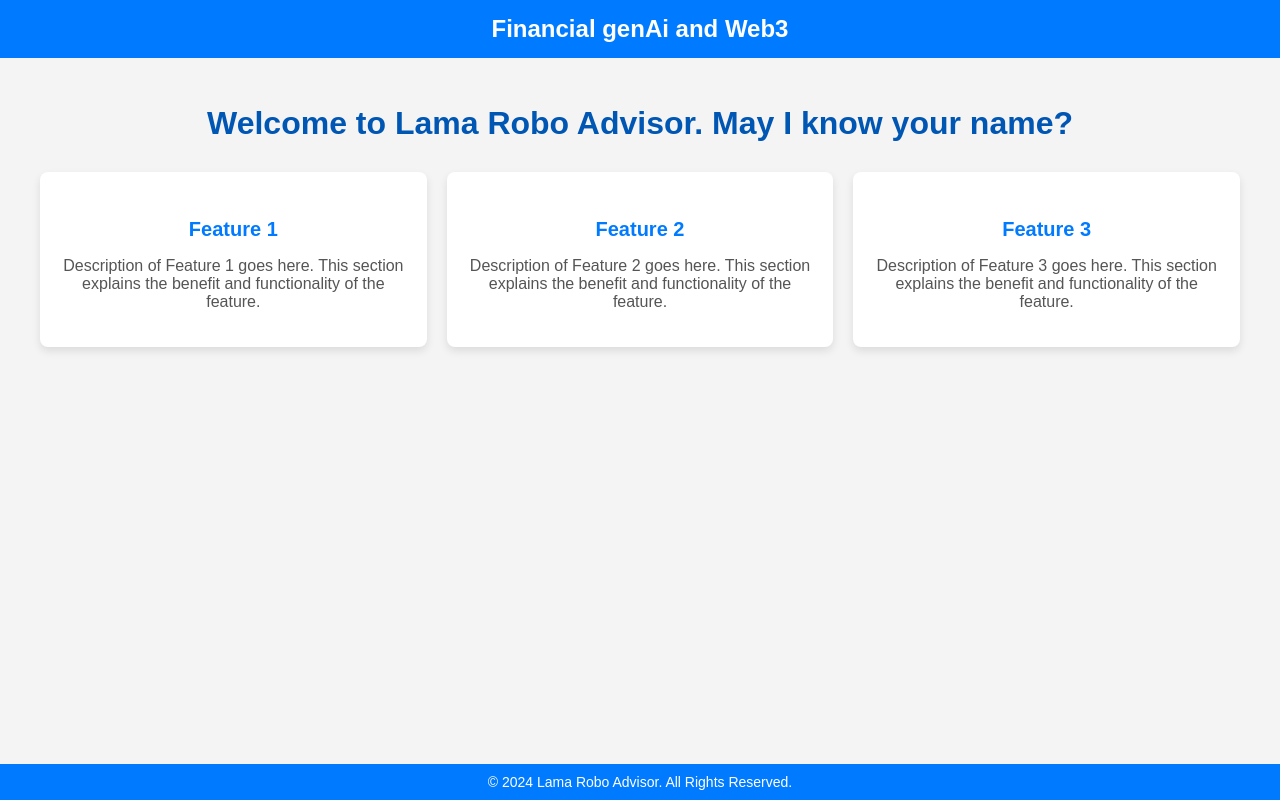
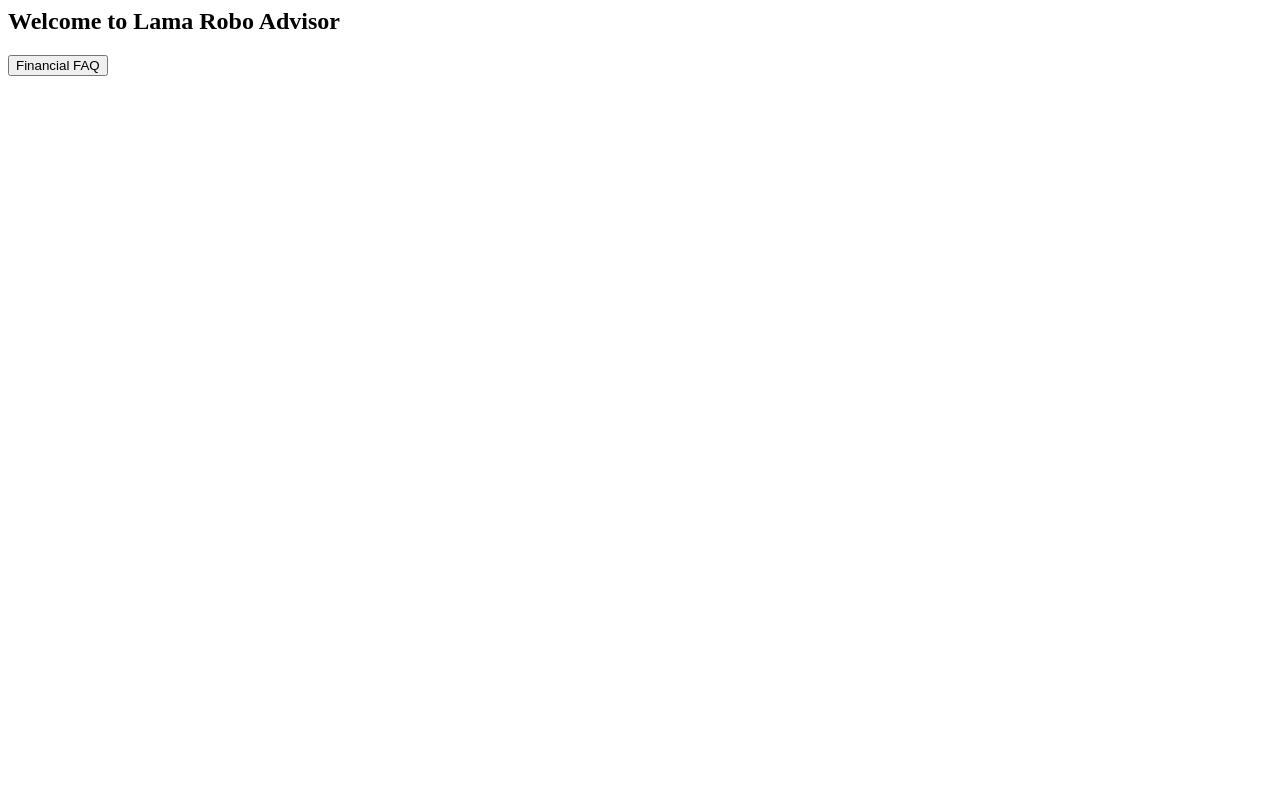
Before and after one commit to teohteiktoe/2024s1-bc3409-3415-monday, a Flask app: page / in a window 1280 px wide. Run offline with Flask 3, Linux system fonts and the light colour scheme.

Commit message:
Add files via upload

```diff
--- /dev/null
+++ b/templates/financial_FAQ.html
@@ -0,0 +1,5 @@
+<h2>Welcome to Financial FAQ</h2>
+<form action="/makersuite" method="post">
+    <input type="text" name="q">
+    <input type="submit" value="Enter">
+</form>
--- a/templates/index.html
+++ b/templates/index.html
@@ -1,142 +1,4 @@
-<!DOCTYPE html>
-<html lang="en">
-<head>
-    <meta charset="UTF-8">
-    <meta name="viewport" content="width=device-width, initial-scale=1.0">
-    <title>Financial genAi and Web3</title>
-    <style>
-        body {
-            font-family: Arial, sans-serif;
-            margin: 0;
-            padding: 0;
-            background-color: #f4f4f4;
-            color: #333;
-        }
-
-        header {
-            background-color: #007BFF;
-            color: white;
-            padding: 15px 0;
-            text-align: center;
-            font-size: 24px;
-            font-weight: bold;
-        }
-
-        main {
-            padding: 20px;
-            max-width: 1200px;
-            margin: auto;
-        }
-
-        h2 {
-            font-size: 32px;
-            color: #0056b3;
-            text-align: center;
-            margin-bottom: 30px;
-        }
-
-        h3 {
-            font-size: 24px;
-            color: #333;
-            text-align: center;
-            margin-bottom: 20px;
-        }
-
-        .content {
-            display: flex;
-            flex-wrap: wrap;
-            justify-content: space-around;
-            gap: 20px;
-        }
-
-        .box {
-            background-color: white;
-            padding: 20px;
-            box-shadow: 0 4px 8px rgba(0, 0, 0, 0.1);
-            border-radius: 8px;
-            flex: 1 1 300px;
-            max-width: 100%;
-            text-align: center;
-        }
-
-        .box h4 {
-            font-size: 20px;
-            color: #007BFF;
-            margin-bottom: 15px;
-        }
-
-        .box p {
-            font-size: 16px;
-            color: #555;
-        }
-
-        footer {
-            background-color: #007BFF;
-            color: white;
-            padding: 10px 0;
-            text-align: center;
-            position: fixed;
-            width: 100%;
-            bottom: 0;
-            font-size: 14px;
-        }
-
-        @media (max-width: 768px) {
-            h2 {
-                font-size: 28px;
-            }
-
-            h3 {
-                font-size: 20px;
-            }
-
-            .box {
-                flex: 1 1 100%;
-            }
-        }
-
-        @media (max-width: 480px) {
-            h2 {
-                font-size: 24px;
-            }
-
-            h3 {
-                font-size: 18px;
-            }
-
-            .box h4 {
-                font-size: 18px;
-            }
-
-            .box p {
-                font-size: 14px;
-            }
-        }
-    </style>
-</head>
-<body>
-    <header>
-        Financial genAi and Web3
-    </header>
-    <main>
-        <h2>Welcome to Lama Robo Advisor. May I know your name?</h2>
-        <div class="content">
-            <div class="box">
-                <h4>Feature 1</h4>
-                <p>Description of Feature 1 goes here. This section explains the benefit and functionality of the feature.</p>
-            </div>
-            <div class="box">
-                <h4>Feature 2</h4>
-                <p>Description of Feature 2 goes here. This section explains the benefit and functionality of the feature.</p>
-            </div>
-            <div class="box">
-                <h4>Feature 3</h4>
-                <p>Description of Feature 3 goes here. This section explains the benefit and functionality of the feature.</p>
-            </div>
-        </div>
-    </main>
-    <footer>
-        &copy; 2024 Lama Robo Advisor. All Rights Reserved.
-    </footer>
-</body>
-</html>
+<h2>Welcome to Lama Robo Advisor</h2>
+<form action="/financial_FAQ" method="post">
+    <input type="submit" value="Financial FAQ">
+</form>
--- /dev/null
+++ b/templates/makersuite.html
@@ -0,0 +1,5 @@
+<h2>reply : </h2>
+<h4>{{r}}</h4>
+<form action="/" method="post">
+    <input type="submit" value="Main">
+</form>
```
